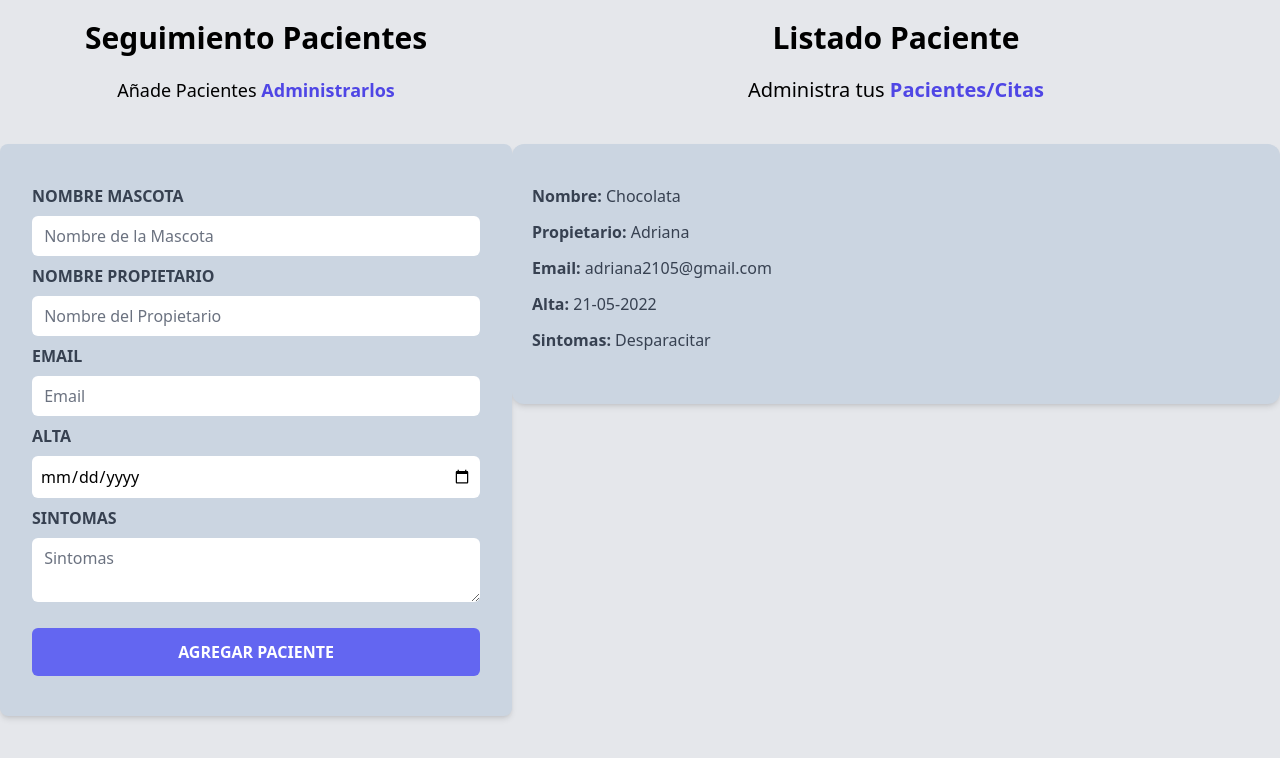
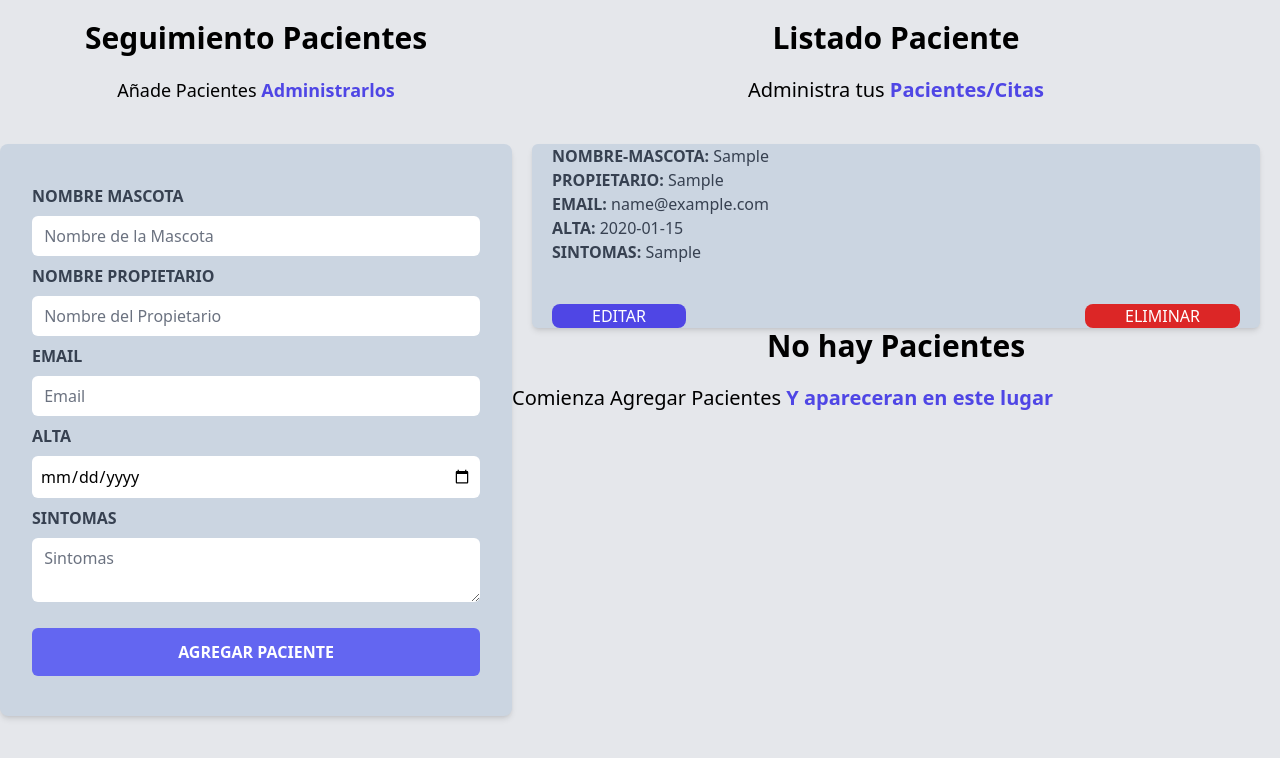
Before and after one commit to AdrianaGzzB/citas-react, a React (Vite) app: page / in a window 1280 px wide. Both pictures are taken after typing "Sample", "Sample", "name@example.com", "2020-01-15", "Sample" into the empty fields and a click on the input "Agregar Paciente". Shown: the part 176-934 px from the top of the page. Built offline with nearby package versions, Linux system fonts and the light colour scheme.

Commit message:
se modificaron los componentesformulario,listadoPaciente,paciente,Appp
se elimino codigo de listado paciente y se agrego una funcion, en formulario quitamos un import agregamos funcionalidad, en app agregamos  props dentro de listadopaciente.

```diff
--- a/src/App.jsx
+++ b/src/App.jsx
@@ -8,21 +8,28 @@ import {useState} from "react";
 function App() {
   const[pacientes, setPacientes]=useState([])
   const[paciente, setPaciente]=useState({})
+  const eliminarPaciente=id=>{const pacientesAct=pacientes.filter(paciente=>paciente.id!==id)
+    setPacientes(pacientesAct)
+   }
+
   return (
     <div className="mt-20 container mx-auto">
-      <Header />
+      <Header
+      />
       <div className="md:flex mt-12">
       <Formulario
       pacientes={pacientes}
       setPacientes={setPacientes}
       paciente={paciente}
       setPaciente={setPaciente}
-
       />
-      <ListadoPaciente/>
+      <ListadoPaciente
+      pacientes={pacientes}
+      setPaciente={setPaciente}
+      eliminarPaciente={eliminarPaciente}
+      />
       </div>
     </div>
   )
 }
-
 export default App;
--- a/src/componentes/listadoPaciente.jsx
+++ b/src/componentes/listadoPaciente.jsx
@@ -1,20 +1,19 @@
+import Paciente from "./pacientes";
 
-  function ListadoPaciente(){
+  function ListadoPaciente({pacientes,setPaciente}){
+  //console.log(paciente)
   return (
     <div className="md:w-1/2 lg:w-3/5 overflow-y-scroll md:h-screen box-sizzing:border-box">
       <h2 className="font-black text-3xl text-center mt-5 ">Listado Paciente</h2>
       <p className="text-xl mb-10 mt-5 text-center ">
         Administra tus <span className="text-indigo-600 font-bold  ">Pacientes/Citas</span>{" "}
       </p>
-      <div className="mt-3 py-10 rounded-xl bg-slate-300 shadow-md px-5">
-        <p className="font-bold mb-3 text-gray-700 ">Nombre: <span className="font-normal normal-case">Chocolata</span></p>
-        <p className="font-bold mb-3 text-gray-700 ">Propietario: <span className="font-normal normal-case">Adriana</span></p>
-        <p className="font-bold mb-3 text-gray-700 ">Email: <span className="font-normal normal-case">adriana2105@gmail.com</span></p>
-        <p className="font-bold mb-3 text-gray-700 ">Alta: <span className="font-normal normal-case">21-05-2022</span></p>
-        <p className="font-bold mb-3 text-gray-700 ">Sintomas: <span className="font-normal normal-case">Desparacitar</span></p>
-
-
-      </div>
+      {pacientes.map(paciente=>(<Paciente
+      key={paciente.id} paciente={paciente} setPaciente={setPaciente} />))
+      }
+      <><h2 className="font-black text-3xl text-center ">No hay Pacientes</h2>
+      <p className="text-xl tetx-center mt-5 ">Comienza Agregar Pacientes <span className="text-indigo-600 font-bold">Y apareceran en este lugar</span> </p>
+      </>
     </div>
   );
 }
--- a/src/componentes/pacientes.jsx
+++ b/src/componentes/pacientes.jsx
@@ -1,6 +1,26 @@
-function Paciente(){
+function Paciente({paciente,eliminarPaciente,setPaciente}){
+    const{mascota,propietario,email,alta,sintomas}=paciente
+    const eliminarFormulario=()=>{const respuesta=confirm('Seguro de eliminar el paciente?')
+    if(respuesta){
+        eliminarPaciente(id)
+    } }
     return(
-        <h2>Paciente</h2>
+        <div className="bg-slate-300 shadow-md     px-5 mx-5 rounded-md ">
+            <p className=" font-bold text-gray-700 uppercase">Nombre-Mascota: <span className="font-normal normal-case ">{mascota}</span></p>
+            <p className=" font-bold text-gray-700 uppercase">Propietario: <span className="font-normal normal-case ">{propietario}</span></p>
+            <p className=" font-bold text-gray-700 uppercase">Email: <span className="font-normal normal-case ">{email}</span></p>
+            <p className=" font-bold text-gray-700 uppercase">Alta: <span className="font-normal normal-case ">{alta}</span></p>
+            <p className=" font-bold text-gray-700 uppercase">Sintomas: <span className="font-normal normal-case ">{sintomas}</span></p>
+            <div className="flex justify-between mt-10 "> <button
+            type="button "
+            className="bg-indigo-600 hover:bg-indigo-700 text-white px-10 uppercase rounded-lg"
+            onClick={()=>setPaciente(paciente)}> Editar</button>
+            <button
+            type="button "
+            className="bg-red-600 hover:bg-red-700 text-white px-10 uppercase rounded-lg"
+            onClick={eliminarFormulario}> Eliminar</button>
+             </div>
+        </div>
     )
 }
 export default Paciente
```
